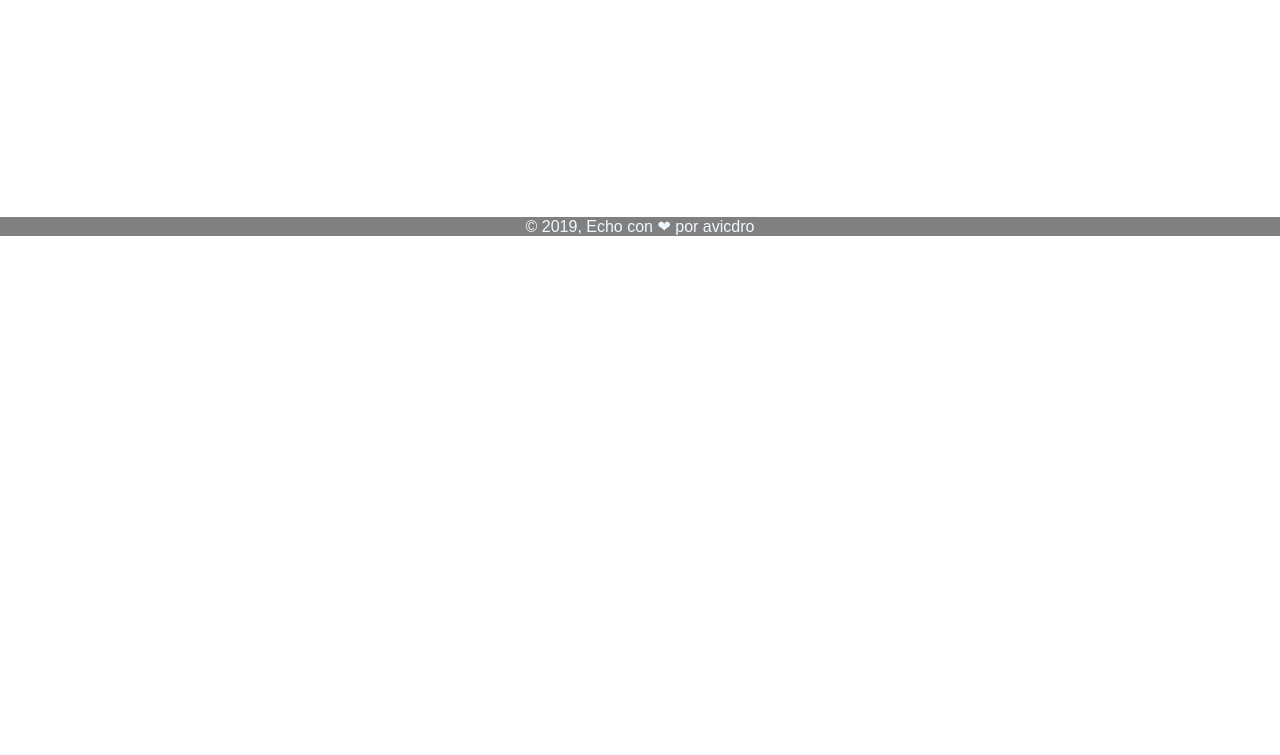
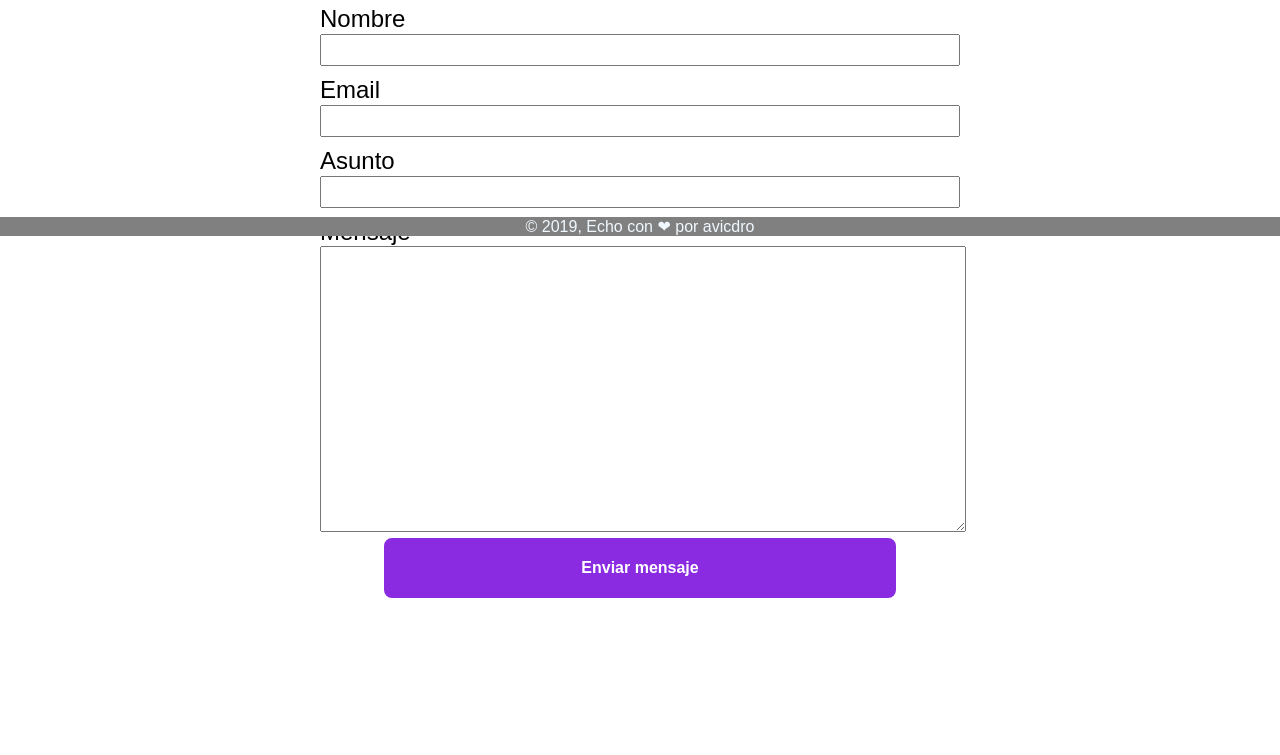
Before and after one commit to avicdro/avicdro.github.io, a Gatsby site: page /contact in a window 1280 px wide. Shown: the part 584-1339 px from the top of the page. Before the commit the page ends 1102 px from the top, so only its background shows below. Built offline with nearby package versions, Linux system fonts and the light colour scheme; Gatsby itself is replaced by a stand-in of ours.

Commit message:
4to commit

```diff
--- a/src/components/SectionContact/Contact.jsx
+++ b/src/components/SectionContact/Contact.jsx
@@ -1,6 +1,7 @@
 import React, { Component } from 'react'
 
 import styles from './Contact.module.css'
+import Mail from './Mail';
 
 const SocialNetwork = (props) => {
   return(
@@ -25,7 +26,10 @@ export default class Contact extends Component {
           <SocialNetwork name="Linkedin" href="https://www.linkedin.com/in/victor-alvarez-tallada-152563141/" />
           <SocialNetwork name="twitter" href="https://twitter.com/avicdro" />
           <SocialNetwork name="GitHub" href="https://github.com/avicdro" />
-          <SocialNetwork name="Mail" href="https://avicdro@gmail.com" />
+        </div>
+        <h1 className={styles.titleMail}>Mandar un mail</h1>
+        <div className={styles.formContent}>
+          <Mail />
         </div>
       </div>
     )
--- a/src/components/SectionContact/Contact.module.css
+++ b/src/components/SectionContact/Contact.module.css
@@ -38,9 +38,33 @@
   border-right: 12px solid black;
   border-top: 0px solid black;
   border-bottom: 0px solid black;
+}
 
-}
 .titleContact {
   margin-top: 8%;
   font-size: 1.5em;
 }
+.titleMail {
+ text-align: left;
+ margin: 20px 25% ;
+}
+.formContent {
+  height: 750px;
+  width: 50%;
+  margin: 0% auto;
+  display: flex;
+  justify-content: center;
+}
+@media (max-width: 700px) {
+  .titleMail {
+    margin: 20px 3%;
+   }
+   .formContent {
+    height: 750px;
+    width: 100%;
+    padding: 3%;
+    box-sizing: border-box;
+    display: flex;
+    justify-content: center;
+   }
+}
--- /dev/null
+++ b/src/components/SectionContact/Mail.jsx
@@ -0,0 +1,25 @@
+import React, { Component } from 'react'
+import styles from './Mail.module.css'
+
+export default class Mail extends Component {
+
+  render() {
+    return (
+      <form className={styles.formContent} action="https://formspree.io/avicdro@gmail.com" method="POST">
+        <label htmlFor="nombre">Nombre
+        <input type="text" name="nombre" required/>
+        </label>
+        <label htmlFor="direccion">Email
+        <input type="email" name="direccion" id="email" required/>
+        </label>
+        <label htmlFor="asunto">Asunto
+        <input type="text" name="asunto" required/>
+        </label>
+        <label htmlFor="msj">Mensaje
+        <textarea name="msj" id="msj" cols="30" rows="10" required></textarea>
+        </label>
+        <input className={styles.buttonSubmit} type="submit" value="Enviar mensaje"/>
+      </form>
+    )
+  }
+}
--- /dev/null
+++ b/src/components/SectionContact/Mail.module.css
@@ -0,0 +1,45 @@
+.formContent {
+  width: 100%;
+  text-align: left;
+}
+label, input, textarea {
+  width: 100%;
+  font-size: 24px;
+}
+input {
+  padding: 5px;
+  font-size: 16px;
+  margin-bottom: 10px;
+  box-sizing: border-box;
+}
+textarea {
+  overflow-x: auto;
+  resize: vertical;
+}
+.buttonSubmit {
+  margin-left: 10%;
+  width: 80%;
+  height: 60px;
+  cursor: pointer;
+  padding: 10px 6px;
+  border-radius: 8px;
+  border: 2px solid blueviolet;
+  font-weight: bold;
+  background: blueviolet;
+  transition:  1s ease;
+  text-decoration: none;
+  color: white;
+}
+
+.buttonSubmit:hover {
+  border-color: transparent;
+  background: linear-gradient(220deg, #ff00f5, #00aeff, #9fff00);
+  background-size: 600% 600%;
+  animation: fondoButtonHover 9s ease infinite;
+}
+
+@keyframes fondoButtonHover {
+  0%{background-position:84% 0%}
+  50%{background-position:17% 100%}
+  100%{background-position:84% 0%}
+}
--- a/src/components/SectionStudy/study.jsx
+++ b/src/components/SectionStudy/study.jsx
@@ -90,7 +90,7 @@ export default class SectionEstudio extends Component {
             </code>
           </pre>
             <center>
-          <sub>"Así es como se ve el árbol de directorios donde tengo los certificados <spam>😄</spam>"
+          <sub>"Así es como se ve el árbol de directorios donde tengo los certificados"
               <br /><br />
           *Se saca en el cmd de windows con el comando THREE*</sub>
             </center>
--- a/src/style/global.css
+++ b/src/style/global.css
@@ -14,13 +14,13 @@ html, body {
 @import url('https://fonts.googleapis.com/css?family=Rubik');
 
 /*
+Artist fv
   Yusuke Murata
   Vasili Zorin
   Mau Lencinas
   Marc Silvestri
   Dustin Weaver
 */
-
 :root {
   /* Theming color */
   --primary-color-light: #F1ECEF;
@@ -33,9 +33,6 @@ Dustin Weaver
   --success-color: #43935c;
   --warning-color: #F1BD2F;
   --danger-color: #f44336;
-  /* Media query */
-
-
 }
 
 * {
```
Lines whose indentation alone changed are shown as unchanged.
